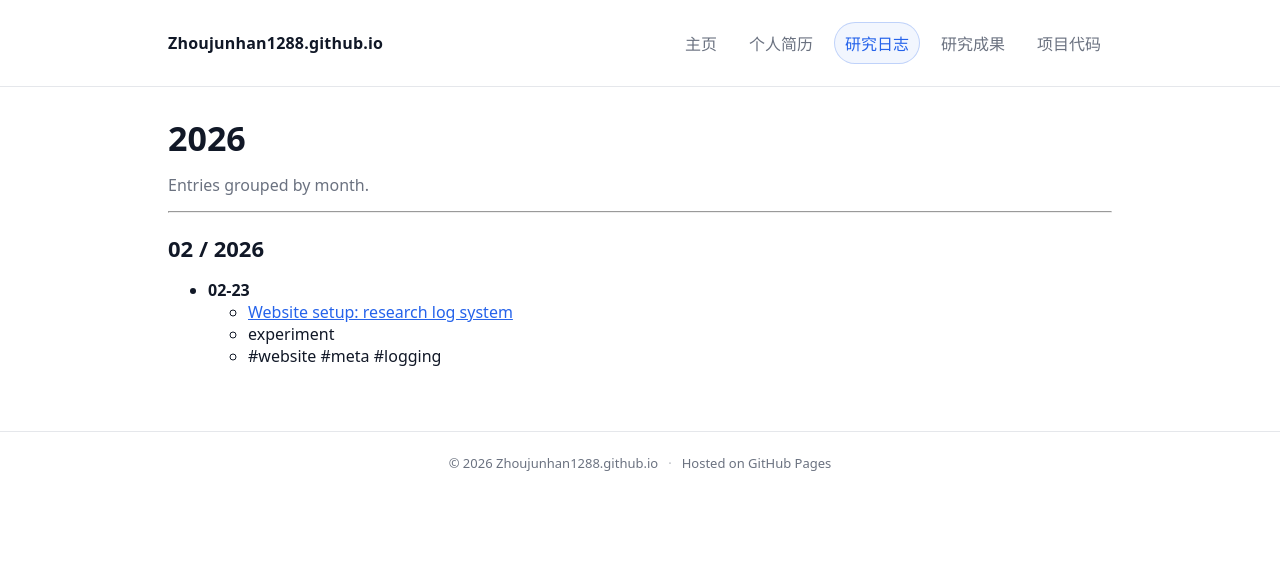
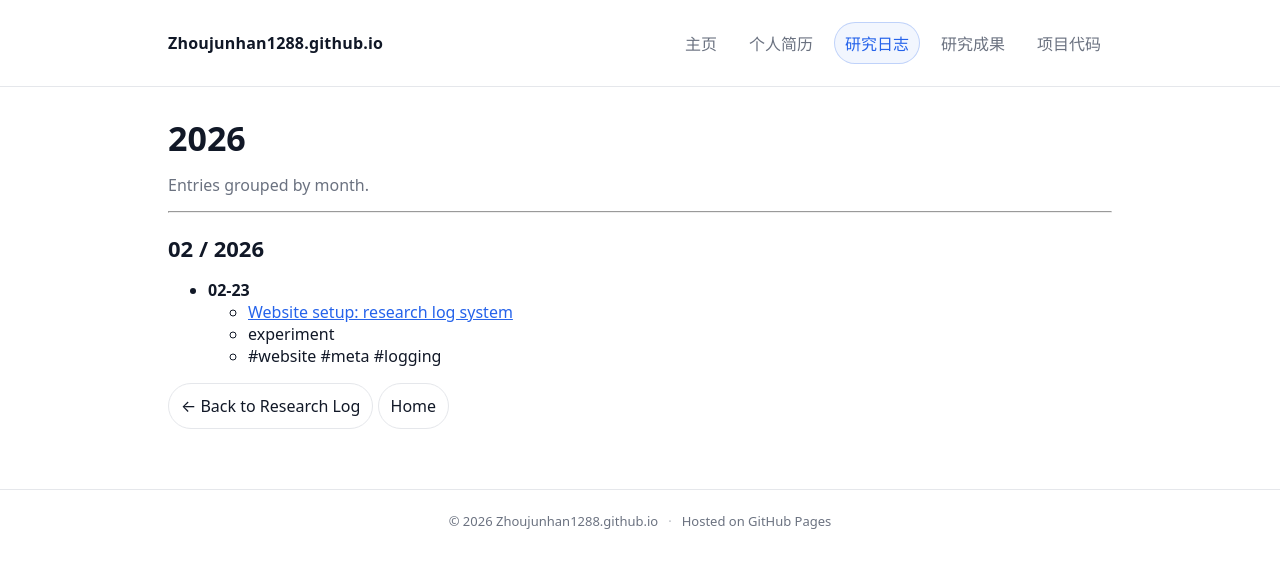
Before and after one commit to Zhoujunhan1288/Zhoujunhan1288.github.io, a Jekyll site: the page built from log/2026.md, in a window 1280 px wide. Shown: the top 568 px of the page. Built offline with Jekyll 4.4.1, drawn with Linux system fonts in a browser that asks for light colours.

Commit message:
Update 2026.md

```diff
--- a/log/2026.md
+++ b/log/2026.md
@@ -42,3 +42,8 @@ _No posts found for 2026 yet._
 {% endfor %}
 
 {% endif %}
+
+<p>
+  <a class="backbtn" href="{{ '/log/' | relative_url }}">← Back to Research Log</a>
+  <a class="backbtn" href="{{ '/' | relative_url }}">Home</a>
+</p>
```
